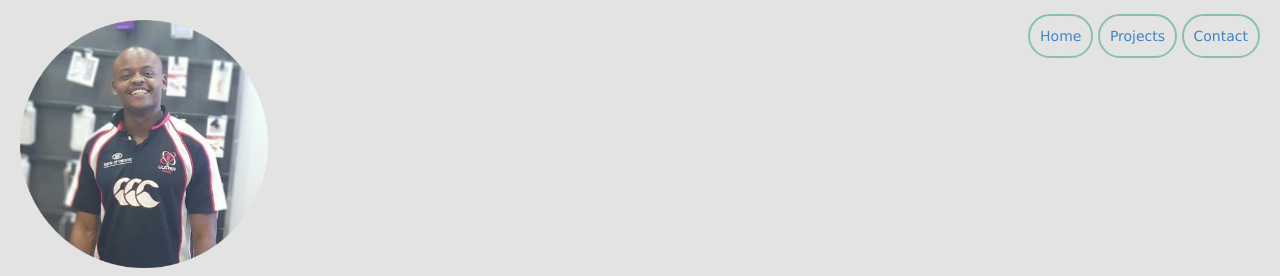
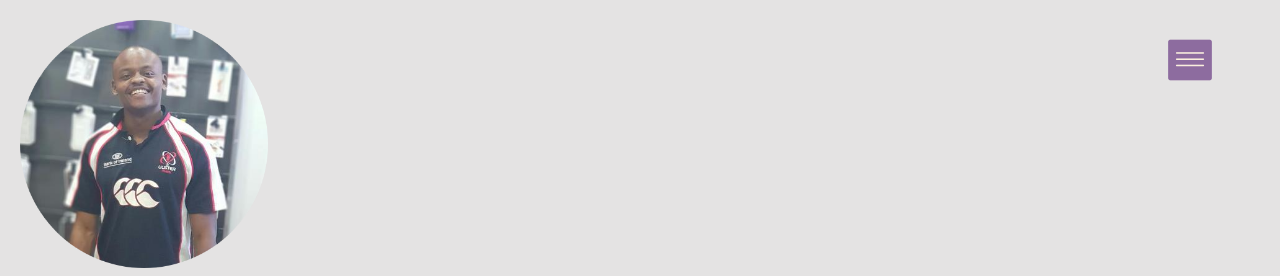
Before and after one commit to Ngomeli/portfolio, a plain HTML site: page index.html in a window 1280 px wide. Shown: the top 276 px of the page. Drawn offline with nearby package versions, Linux system fonts and the light colour scheme; a web font is replaced by a local one.

Commit message:
made a side navbar with an icon that displays the nav links when clicked

```diff
--- a/index.html
+++ b/index.html
@@ -17,7 +17,7 @@
 
 <body>
     <section id="title">
-        <nav>
+        <nav id="sideNav">
             <ul class="navbar">
                 <li class="nav-item">
                     <a href="#intro">Home</a>
@@ -30,6 +30,7 @@
                 </li>
             </ul>
         </nav>
+        <img src="images/menu.png" alt="Menu Icon" id="menuBtn">
     </section>
     <div class="intro" id="intro">
         <img class="Ngomeli" src="images/Ngomeli.png" width="250" height="250" alt="Joshua Ngomeli Profile Picture">
@@ -101,9 +102,7 @@
         </p>
         <p>&copy;Joshua Ngomeli 2020</p>
     </div>
-    <script src="https://code.jquery.com/jquery-3.5.1.slim.min.js" integrity="sha384-DfXdz2htPH0lsSSs5nCTpuj/zy4C+OGpamoFVy38MVBnE+IbbVYUew+OrCXaRkfj" crossorigin="anonymous"></script>
-    <script src="https://cdn.jsdelivr.net/npm/popper.js@1.16.1/dist/umd/popper.min.js" integrity="sha384-9/reFTGAW83EW2RDu2S0VKaIzap3H66lZH81PoYlFhbGU+6BZp6G7niu735Sk7lN" crossorigin="anonymous"></script>
-    <script src="https://cdn.jsdelivr.net/npm/bootstrap@4.5.3/dist/js/bootstrap.min.js" integrity="sha384-w1Q4orYjBQndcko6MimVbzY0tgp4pWB4lZ7lr30WKz0vr/aWKhXdBNmNb5D92v7s" crossorigin="anonymous"></script>
+    <script src="main.js"></script>
 </body>
 
 </html>
--- a/main.js
+++ b/main.js
@@ -0,0 +1,11 @@
+var menuBtn = document.getElementById("menuBtn");
+var sideNav = document.getElementById("sideNav");
+
+sideNav.style.right = "-250px"; /*the nav is hidden in the webpage*/
+menuBtn.onclick = function() {
+    if (sideNav.style.right == "-250px") {
+        sideNav.style.right = "0"; /*the navbar appears on the web page*/
+    } else {
+        sideNav.style.right = "-250px";
+    }
+}
--- a/styles/main.css
+++ b/styles/main.css
@@ -190,20 +190,32 @@
             color: gray;
         }
 
-        .nav-item {
-            display: inline-block;
-            padding: 10px;
-            border: 2px solid #89beb3;
-            border-radius: 50px;
-            text-align: center;
+        #sideNav {
+            width: 250px;
+            height: 100vh;
+            position: fixed;
+            top: 0;
+            right: -250px;
+            /*it hides the side nav on the web page (right:-250x)*/
+            background-color: #89beb3;
+            z-index: 2;
         }
 
-        nav {
-            position: fixed;
-            right: 20px;
+        nav ul li {
+            margin: 50px 20px;
+            list-style: none;
         }
 
-        .nav-item:hover {
-            border-color: #120078;
-            transform: translateY(-0.25em);
+        nav ul li a {
+            text-decoration: none;
+            color: #fff;
         }
+
+        #menuBtn {
+            width: 50px;
+            position: fixed;
+            right: 65px;
+            top: 35px;
+            z-index: 2;
+            cursor: pointer;
+        }
```
Also changed, not shown: images/menu.png (added).
